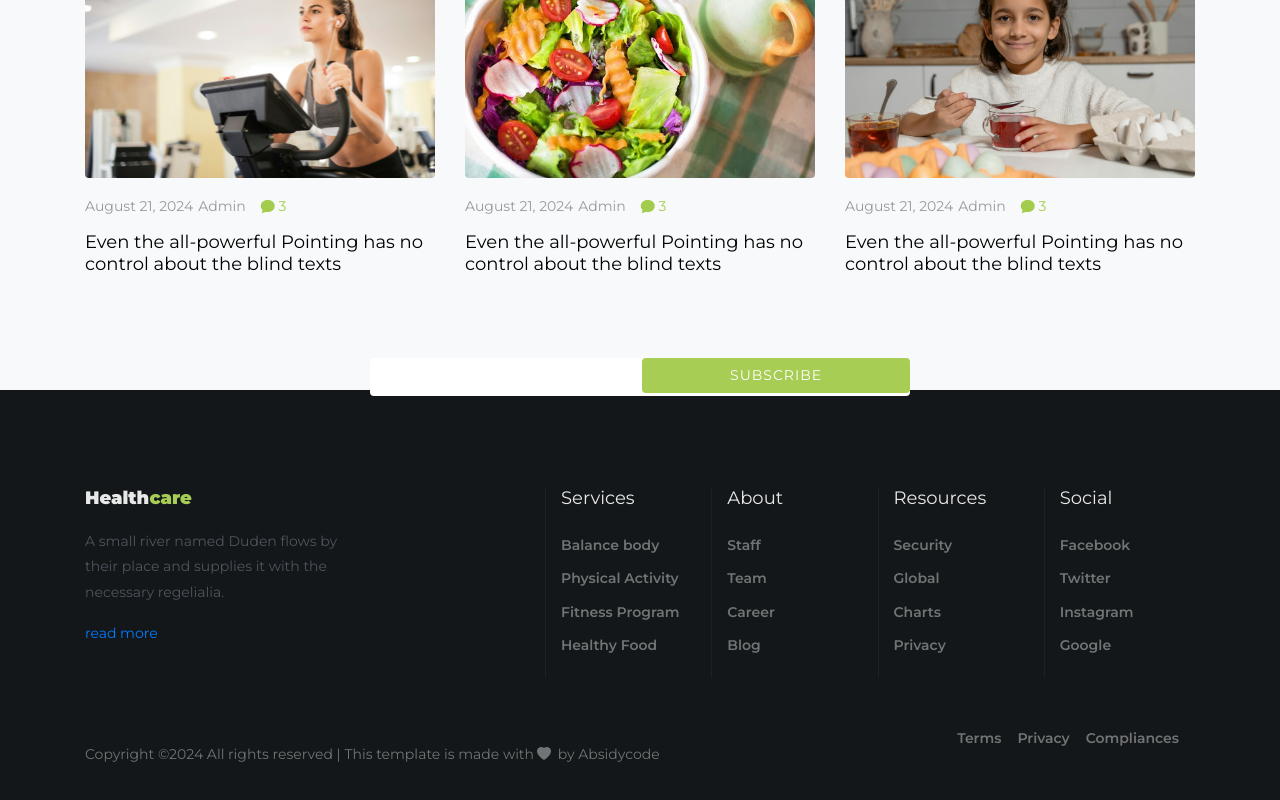
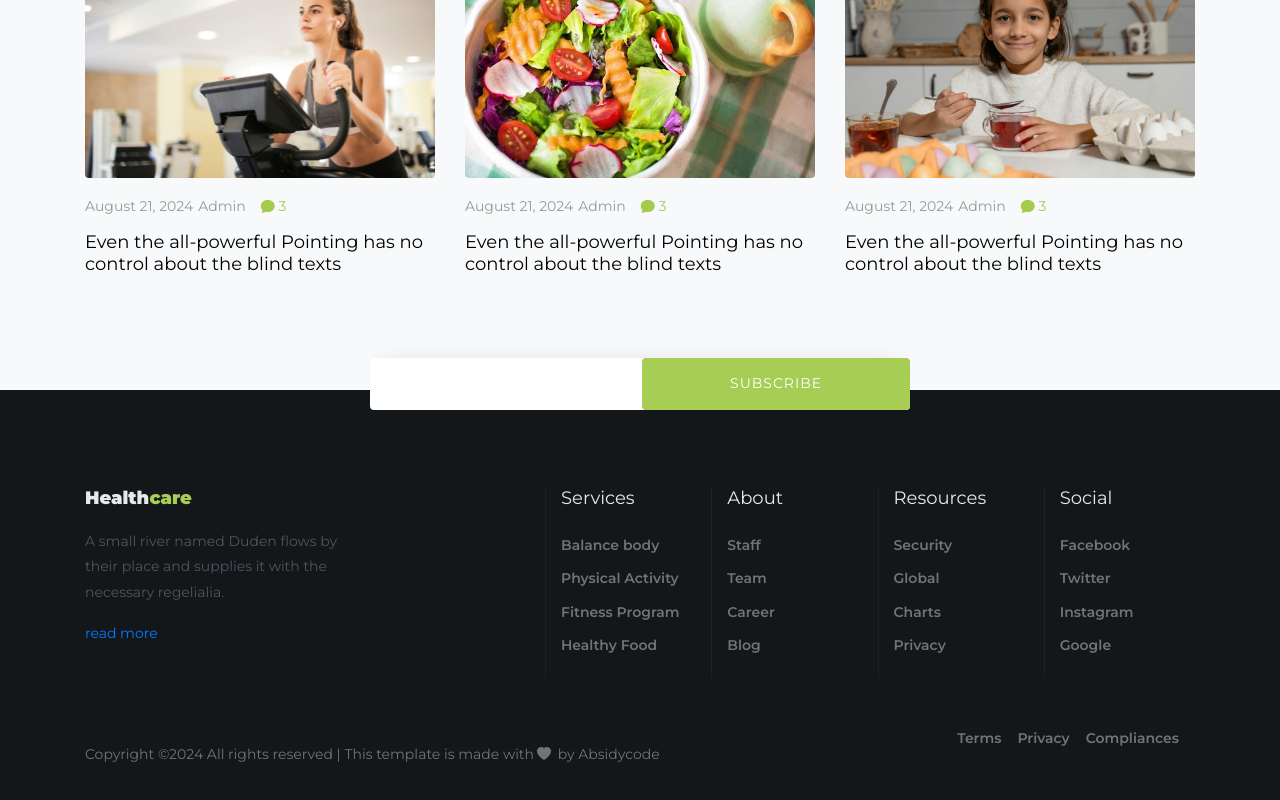
Before and after one commit to Olamilekan10/Affiliate-web, a React (Create React App) app: page / in a window 1280 px wide. Shown: the part 5568-6368 px from the top of the page. Built offline with nearby package versions, Linux system fonts and the light colour scheme; the HTML template or start-up script is replaced by a standard one.

Commit message:
changed some content in the footer section

```diff
--- a/src/components/Footer/Footer.css
+++ b/src/components/Footer/Footer.css
@@ -15,7 +15,13 @@ footer {
     border-radius: 4px;
     background-color: #fff;
     padding: 0;
-    box-shadow: 0px -12px -21px -15px rgba(0, 0, 0, 0.1);
+    box-shadow: 0px -12px 21px -15px rgba(0, 0, 0, 0.1);
+}
+
+.form-control {
+    height: 52px;
+    display: block;
+    width: 100%;
 }
 
 .footer-section .subscribe-form .form-group {
```
